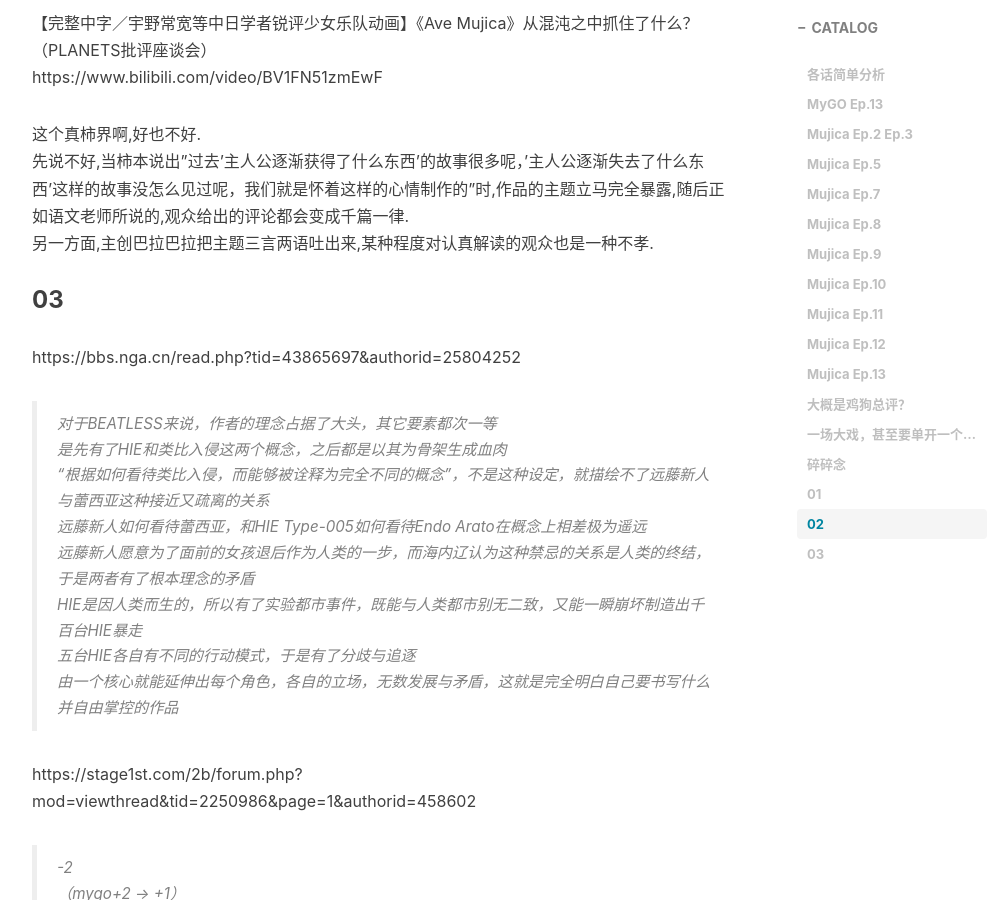
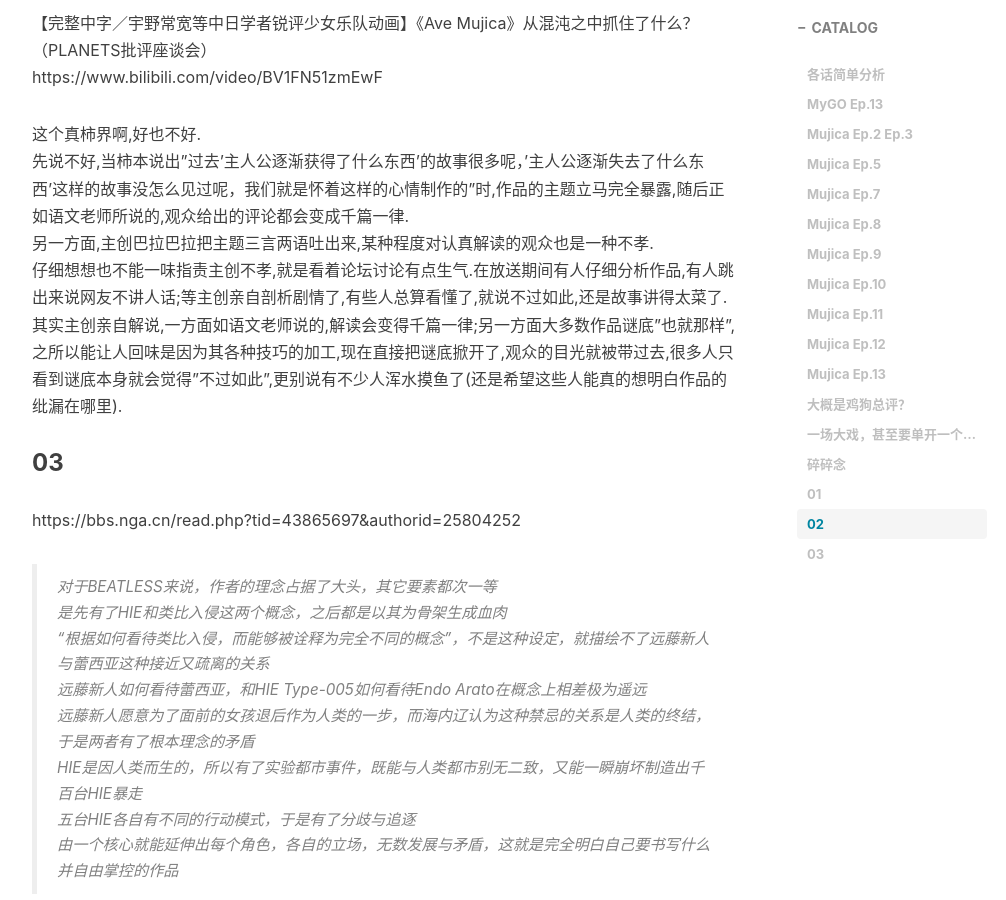
Before and after one commit to BYQ0002/BYQ0002.github.io, a Jekyll site: the page built from _posts/2025-04-15-《BanG Dream! Ave Mujica》观影随笔.md, in a window 1280 px wide and 900 px high, scrolled down 24704 px. Shown: the whole window, without its empty margins (233-1239 px from the left). Built offline with Jekyll 4.4.1, drawn with Linux system fonts in a browser that asks for light colours; nearby versions of some CDN libraries; comment, search, counter and statistics services are not loaded.

Commit message:
Update 2025-04-15-《BanG Dream! Ave Mujica》观影随笔.md

```diff
--- a/_posts/2025-04-15-《BanG Dream! Ave Mujica》观影随笔.md
+++ b/_posts/2025-04-15-《BanG Dream! Ave Mujica》观影随笔.md
@@ -774,6 +774,8 @@ https://www.bilibili.com/video/BV1FN51zmEwF
 这个真柿界啊,好也不好.
 先说不好,当柿本说出"过去'主人公逐渐获得了什么东西'的故事很多呢，'主人公逐渐失去了什么东西'这样的故事没怎么见过呢，我们就是怀着这样的心情制作的"时,作品的主题立马完全暴露,随后正如语文老师所说的,观众给出的评论都会变成千篇一律.
 另一方面,主创巴拉巴拉把主题三言两语吐出来,某种程度对认真解读的观众也是一种不孝.
+仔细想想也不能一味指责主创不孝,就是看着论坛讨论有点生气.在放送期间有人仔细分析作品,有人跳出来说网友不讲人话;等主创亲自剖析剧情了,有些人总算看懂了,就说不过如此,还是故事讲得太菜了.
+其实主创亲自解说,一方面如语文老师说的,解读会变得千篇一律;另一方面大多数作品谜底"也就那样",之所以能让人回味是因为其各种技巧的加工,现在直接把谜底掀开了,观众的目光就被带过去,很多人只看到谜底本身就会觉得"不过如此",更别说有不少人浑水摸鱼了(还是希望这些人能真的想明白作品的纰漏在哪里).
 
 ### 03
 
```
